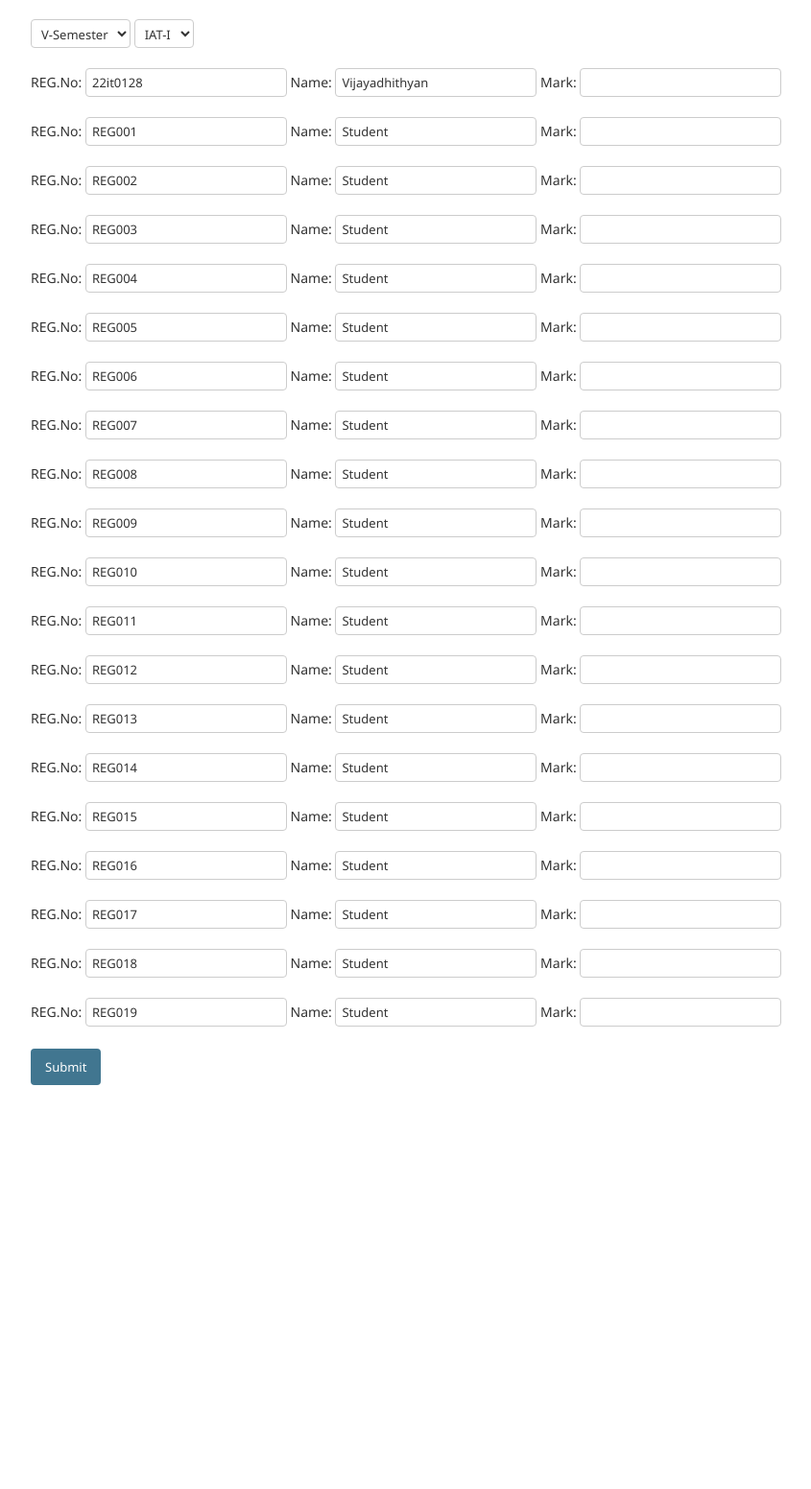
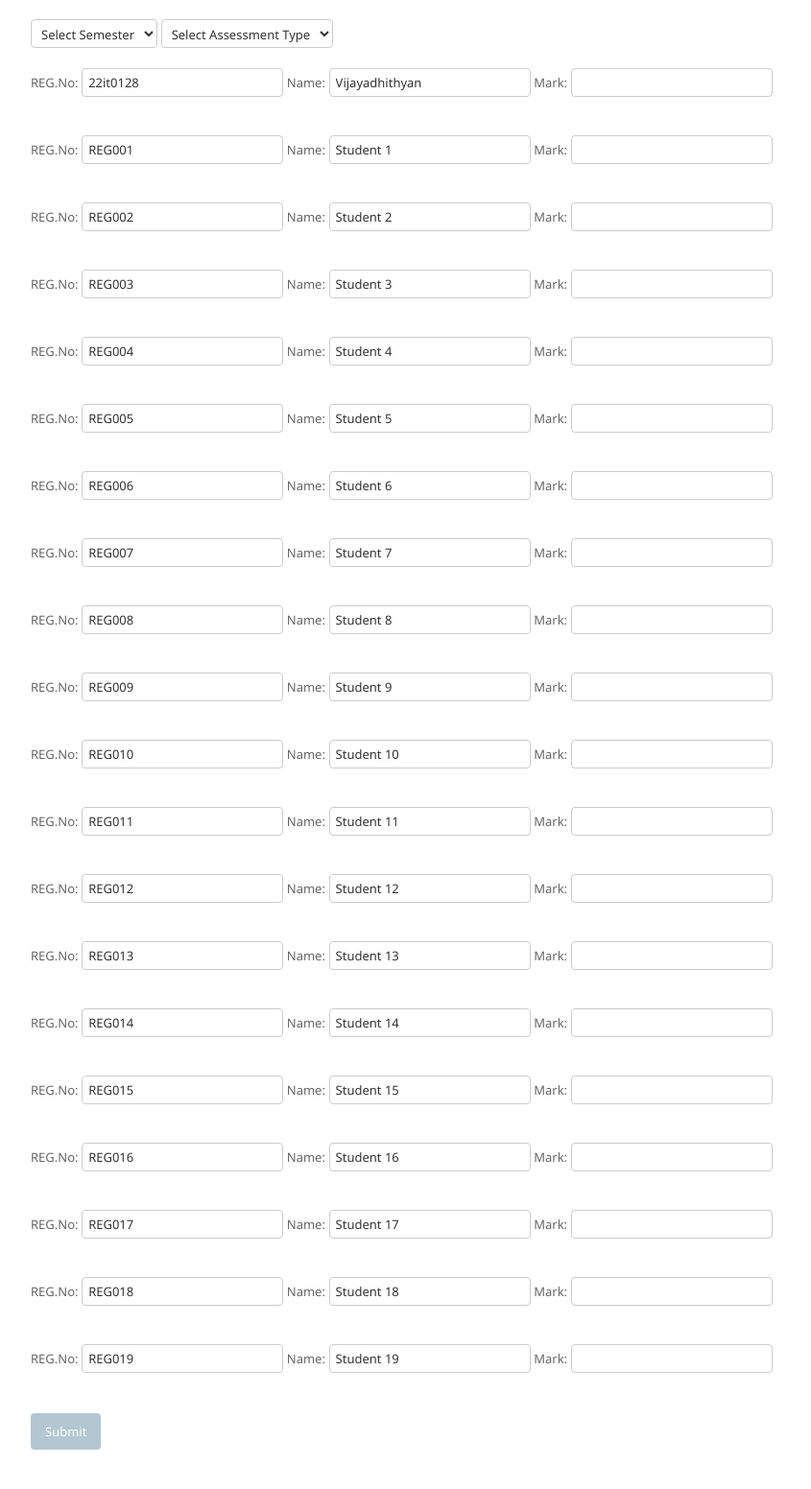
Before and after one commit to Vijayadhi/aasc-sft, a Django app: template dept_faculty/templates/dept_faculty/addScore.html in a window 1280 px wide. Shown: the part 92-1644 px from the top of the page at 96% size, without its empty margins (8-853 px from the left). Before the commit the page ends 1223 px from the top, so only its background shows below. Run offline with Django 5.2, Linux system fonts and the light colour scheme; the template is opened without the code that fills it: values that come from a table or form of the project are taken from there, others are empty; data comes from the database, SQL or seed files in the repository; both versions use the stored data as it was after the commit.

Commit message:
mark logic solved
less than 50 mark logic solved in javascripts

```diff
--- a/dept_faculty/models.py
+++ b/dept_faculty/models.py
@@ -69,3 +69,7 @@
         db_table = 'add_assessment_score'
         unique_together = (('subject', 'assessment', 'semester'),)
         verbose_name = 'Generate MarkList'
+
+
+class SemConsolidate(models.Model):
+    pass
--- a/dept_faculty/templates/dept_faculty/addScore.html
+++ b/dept_faculty/templates/dept_faculty/addScore.html
@@ -4,32 +4,38 @@
 {% block content %}
 <div class="card-body bg-light align-content-lg-center">
     {% if students %}
-    <form action="" method="POST">
+    <form action="" method="POST" id="studentForm">
         {% csrf_token %}
-        <select name="semester">
+        <select name="semester" id="semester" required>
+            <option value="">Select Semester</option>
             {% for type in semester %}
-            <option value={{ type.id }}>{{ type.semester }}</option>
+            <option value="{{ type.id }}">{{ type.semester }}</option>
             {% endfor %}
         </select>
 
-        <select name="assmt_type" id="assmt_type">
+        <select name="assmt_type" id="assmt_type" required>
+            <option value="">Select Assessment Type</option>
             {% for type in assessment_type %}
-            <option value={{ type.id }}>{{ type.name }}</option>
+            <option value="{{ type.id }}">{{ type.name }}</option>
             {% endfor %}
         </select>
 
         <br><br>
         {% for student in students %}
-        REG.No: <input type="text" value={{ student.reg_num }} name="std_reg_num" readonly>
+        <label>REG.No:</label>
+        <input type="text" value="{{ student.reg_num }}" name="std_reg_num" readonly>
 
-        Name: <input type="text" name="std_name" value={{ student.user.name }} readonly>
+        <label>Name:</label>
+        <input type="text" name="std_name" value="{{ student.user.name }}" readonly>
 
-        Mark: <input type="number" name="mark" id="mark-{{ forloop.counter }}" required><br><br>
+        <label>Mark:</label>
+        <input type="number" name="mark" id="mark-{{ forloop.counter }}" required>
         <div id="warning-{{ forloop.counter }}" class="warning" style="color: red;"></div>
 
+        <br><br>
         {% endfor %}
 
-        <input type="submit" value="Submit">
+        <input type="submit" value="Submit" id="submitBtn" disabled>
     </form>
     {% else %}
     <p>No students found for this course and batch.</p>
@@ -37,36 +43,50 @@
 </div>
 
 <script>
-    // Add an event listener to the assessment type dropdown
-    document.getElementById('assmt_type').addEventListener('change', function() {
-        const selectedType = this.options[this.selectedIndex].text;
-        console.log("working")
+    // Function to validate marks and enable/disable the submit button
+    function validateMarks() {
+        let allValid = true;  // Flag to track if all inputs are valid
+        const selectedType = document.getElementById('assmt_type').options[document.getElementById('assmt_type').selectedIndex].text;
 
-        // Check if the selected assessment type is "IAT-I" or "IAT-II"
+        // Only apply validation for "IAT-I" or "IAT-II"
         if (selectedType === "IAT-I" || selectedType === "IAT-II") {
-            // If "IAT-I" or "IAT-II" is selected, apply the mark validation
             document.querySelectorAll("input[name='mark']").forEach(function(markInput) {
-                markInput.addEventListener('input', function() {
-                    // Get the entered value
-                    const value = parseInt(markInput.value);
-                    const warningId = "warning-" + markInput.id.split("-")[1];  // Extract the counter to target the correct warning div
-                    const warning = document.getElementById(warningId);
+                const value = parseInt(markInput.value) || 0;  // Default to 0 if not a valid number
+                const warningId = "warning-" + markInput.id.split("-")[1];  // Get the specific warning for this input
+                const warning = document.getElementById(warningId);
 
-                    // Check if the entered mark is greater than 50
-                    if (value > 50) {
-                        warning.innerText = "Mark should be less than or equal to 50.";
-                    }
-                    else {
-                        warning.innerText = "";  // Clear the warning message
-                    }
-                });
-            });
-        } else {
-            // Clear any warnings if a different assessment type is selected
-            document.querySelectorAll(".warning").forEach(function(warning) {
-                warning.innerText = "";
+                // Check if the value is greater than 50
+                if (value > 50) {
+                    warning.innerHTML = "<p>Mark should be less than or equal to 50.</p>";
+                    allValid = false;
+                } else {
+                    warning.innerHTML = "";  // Clear the warning
+                }
+
+                // Check if any mark input is empty
+                if (!markInput.value) {
+                    allValid = false;
+                }
             });
         }
+
+        // Ensure all required fields are filled and valid
+        if (allValid && document.getElementById('semester').value !== "" && document.getElementById('assmt_type').value !== "") {
+            document.getElementById('submitBtn').disabled = false;  // Enable submit button if valid
+        } else {
+            document.getElementById('submitBtn').disabled = true;  // Disable submit button if not valid
+        }
+    }
+
+    // Add event listeners to inputs for real-time validation
+    document.getElementById('assmt_type').addEventListener('change', validateMarks);
+    document.getElementById('semester').addEventListener('change', validateMarks);
+
+    document.querySelectorAll("input[name='mark']").forEach(function(markInput) {
+        markInput.addEventListener('input', validateMarks);
     });
+
+    // Trigger validation when the page loads to handle the default selection
+    window.onload = validateMarks;
 </script>
 {% endblock %}
```
Also changed, not shown: db.sqlite3.
